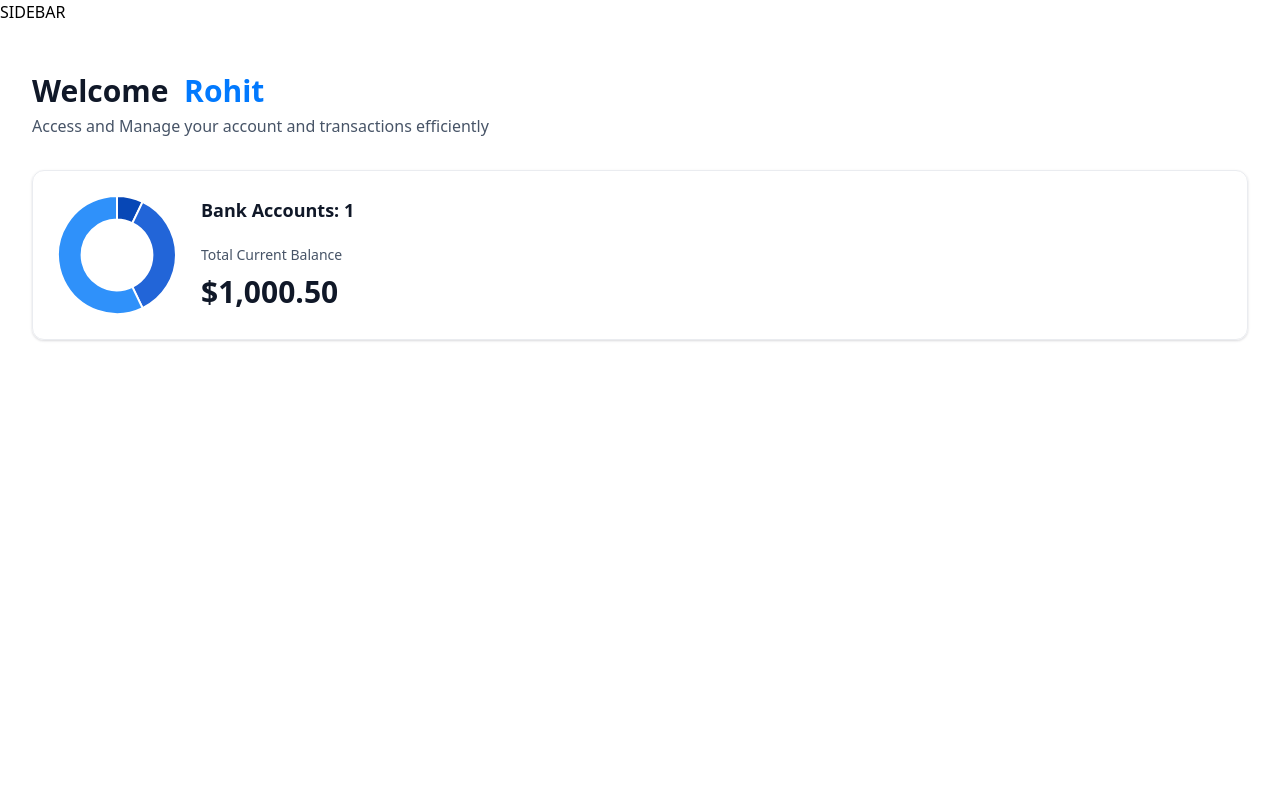
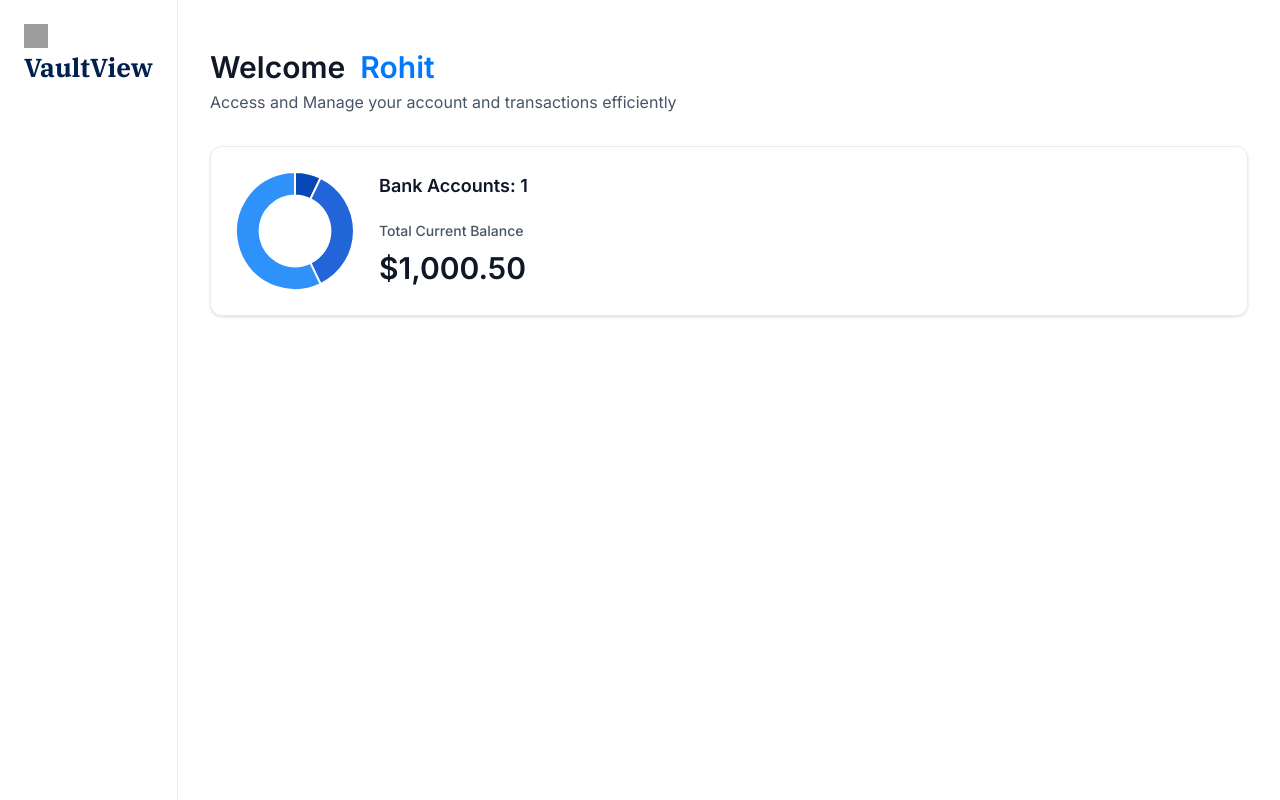
Before and after one commit to rvemuri2/vaultedview, a Next.js app: page / in a window 1280 px wide. Built offline with nearby package versions, Linux system fonts and the light colour scheme; grey boxes are pictures that could not be loaded.

Commit message:
Adding sidebar

```diff
--- a/src/app/(root)/layout.tsx
+++ b/src/app/(root)/layout.tsx
@@ -1,11 +1,14 @@
+import Sidebar from "/src/components/ui/Sidebar";
+
 export default function RootLayout({
   children,
 }: Readonly<{
   children: React.ReactNode;
 }>) {
+  const loggedIn = { firstName: "Rohit", lastName: "Vemuri" };
   return (
-    <main>
-      SIDEBAR
+    <main className="flex h-screen w-full font-inter">
+      <Sidebar user={loggedIn} />
       {children}
     </main>
   );
--- /dev/null
+++ b/src/components/ui/Sidebar.tsx
@@ -0,0 +1,22 @@
+import React from "react";
+import Link from "next/link";
+import Image from "next/image";
+const Sidebar = ({ user }: SidebarProps) => {
+  return (
+    <section className="sidebar">
+      <nav className="flex flex-col gap-4">
+        <Link href="/" className="mb-12 cursor-pointer items-center gap-2">
+          <Image
+            src="/public/icons/logo.svg"
+            width={34}
+            height={34}
+            alt="VaultView"
+            className="size-[24px] max-xl:size-14"
+          />
+          <h1 className="sidebar-logo">VaultView</h1>
+        </Link>
+      </nav>
+    </section>
+  );
+};
+export default Sidebar;
```
